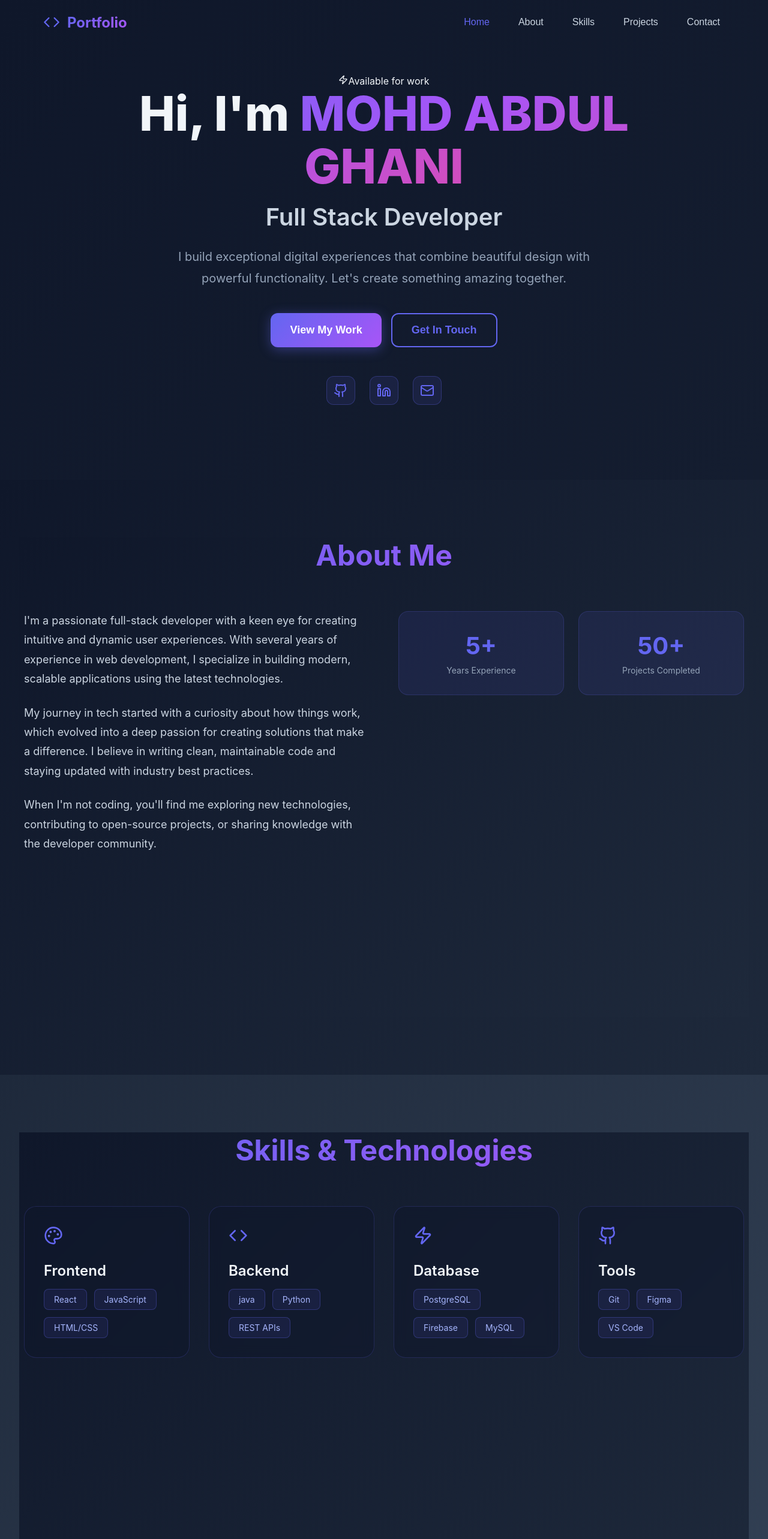
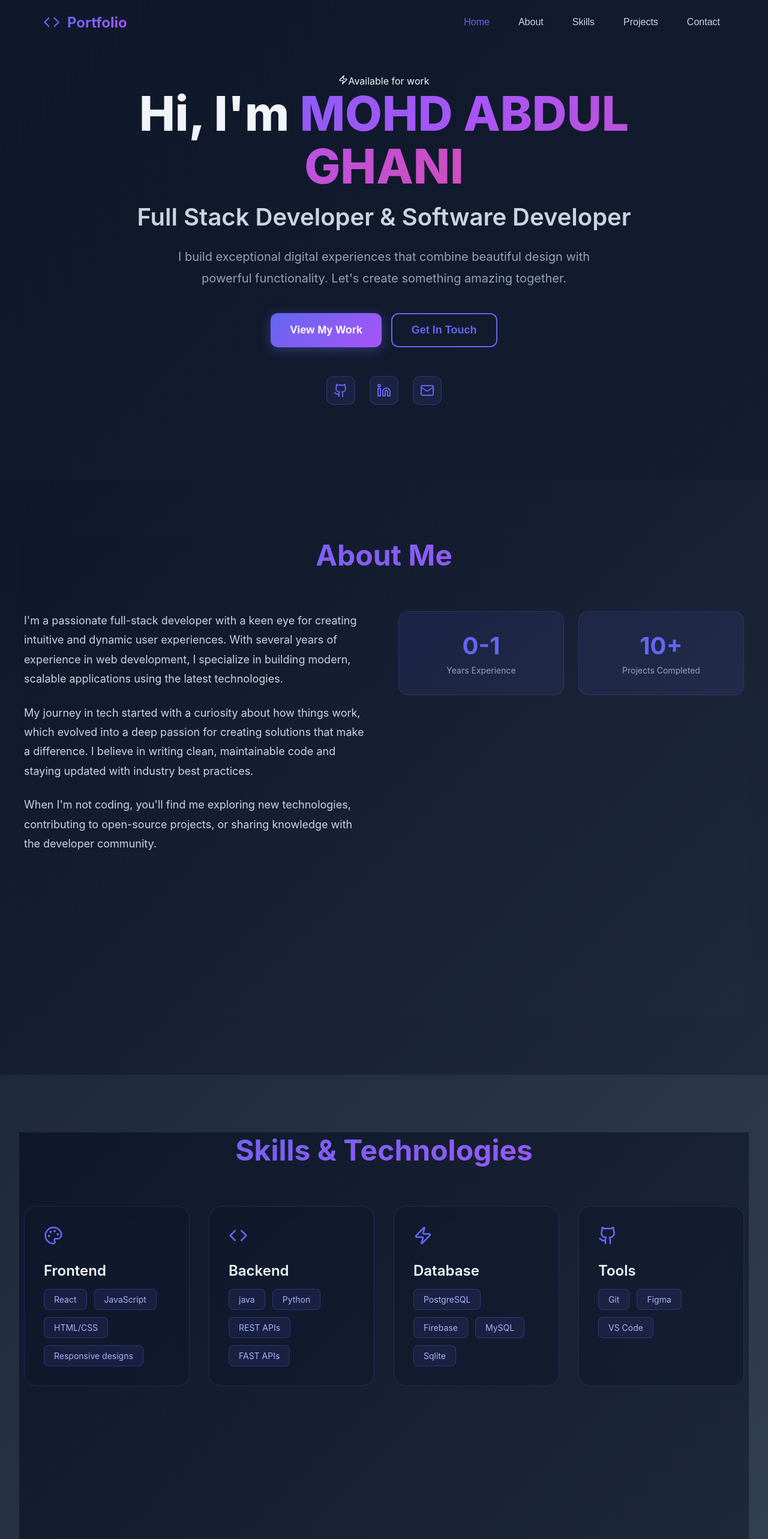
Before and after one commit to MohdAbdulGhani-1/my-portfolio, a React (Create React App) app: page / in a window 1280 px wide. Shown: the top 2566 px of the page at 60% size. Built offline with nearby package versions, Linux system fonts and the light colour scheme.

Commit message:
added a realproject

```diff
--- a/src/App.js
+++ b/src/App.js
@@ -36,18 +36,18 @@ export default function Portfolio() {
 
   const projects = [
     {
-      title: "E-Commerce Platform",
-      description: "A full-stack e-commerce solution with payment integration, user authentication, and admin dashboard.",
-      technologies: ["React", "Node.js", "MongoDB", "Stripe"],
-      github: "#",
-      demo: "#"
+      title: "ELECTRICITY-COMPLAINT-SYSTEM",
+      description: "A full-stack ELECTRICITY-COMPLAINT-SYSTEM solution with management system, user authentication, techinetion dashboard, user dashboard and admin dashboard.",
+      technologies: ["HTML", "CSS", "javascript", "nosql(excle)" ,"pandas"],
+      github: "https://github.com/MohdAbdulGhani-1/ELECTRICITY-COMPLAINT-SYSTEM",
+      demo: "https://github.com/MohdAbdulGhani-1/ELECTRICITY-COMPLAINT-SYSTEM"
     },
     {
-      title: "Task Management App",
-      description: "Collaborative task manager with real-time updates, drag-and-drop interface, and team features.",
-      technologies: ["React", "Firebase", "Material-UI"],
-      github: "#",
-      demo: "#"
+      title: "Tic-Tac-Toe Web App",
+      description: "Tic-Tac-Toe game Web application ",
+      technologies: ["Java", "JS", "Material-UI"],
+      github: "https://github.com/MohdAbdulGhani-1/TicTacToe",
+      demo: "https://github.com/MohdAbdulGhani-1/TicTacToe"
     },
     {
       title: "Weather Dashboard",
@@ -59,9 +59,9 @@ export default function Portfolio() {
   ];
 
   const skills = [
-    { category: "Frontend", items: ["React", "JavaScript", "HTML/CSS" ] },
-    { category: "Backend", items: ["java", "Python", "REST APIs"] },
-    { category: "Database", items: ["PostgreSQL", "Firebase", "MySQL"] },
+    { category: "Frontend", items: ["React", "JavaScript", "HTML/CSS", "Responsive designs" ] },
+    { category: "Backend", items: ["java", "Python", "REST APIs" , "FAST APIs"] },
+    { category: "Database", items: ["PostgreSQL", "Firebase", "MySQL", "Sqlite"] },
     { category: "Tools", items: ["Git", "Figma", "VS Code"] }
   ];
 
@@ -211,7 +211,7 @@ export default function Portfolio() {
           <h1 style={styles.heroTitle}>
             Hi, I'm <span style={styles.gradientText}>MOHD ABDUL GHANI</span>
           </h1>
-          <h2 style={styles.heroSubtitle}>Full Stack Developer</h2>
+          <h2 style={styles.heroSubtitle}>Full Stack Developer & Software Developer</h2>
           <p style={styles.heroDescription}>
             I build exceptional digital experiences that combine beautiful design with powerful functionality.
             Let's create something amazing together.
@@ -267,11 +267,11 @@ export default function Portfolio() {
             </div>
             <div style={styles.statsGrid}>
               <div style={styles.statCard}>
-                <div style={styles.statNumber}>5+</div>
+                <div style={styles.statNumber}>0-1</div>
                 <div style={styles.statLabel}>Years Experience</div>
               </div>
               <div style={styles.statCard}>
-                <div style={styles.statNumber}>50+</div>
+                <div style={styles.statNumber}>10+</div>
                 <div style={styles.statLabel}>Projects Completed</div>
               </div>
               {/* <div style={styles.statCard}>
@@ -358,7 +358,7 @@ export default function Portfolio() {
       {/* Footer */}
       <footer style={styles.footer}>
         <p style={styles.footerText}>
-          © 2025 Mohd Abdul Ghani. Built with React & passion & love.
+          © 2025 Mohd Abdul Ghani. Built with React, love & passion.
         </p>
       </footer>
     </div>
```
